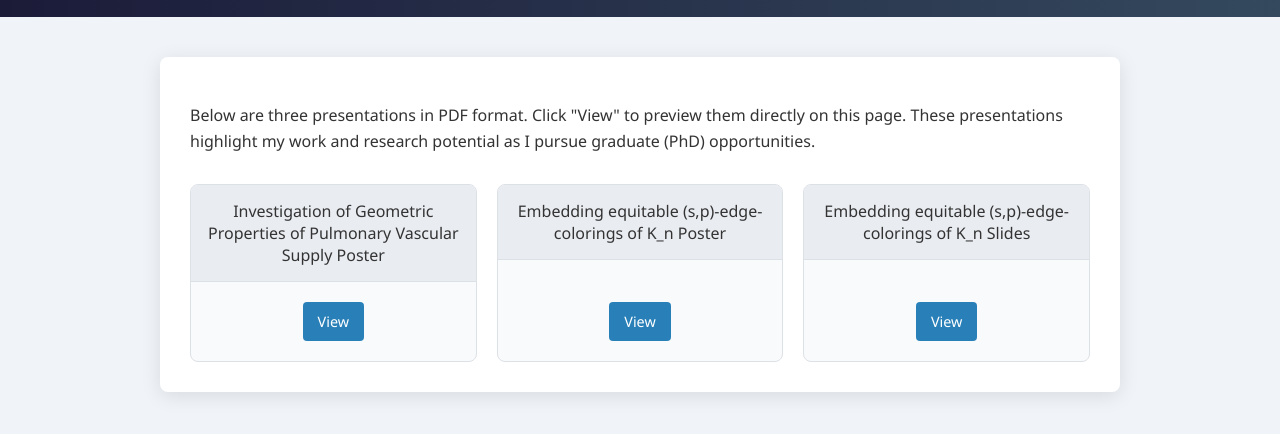
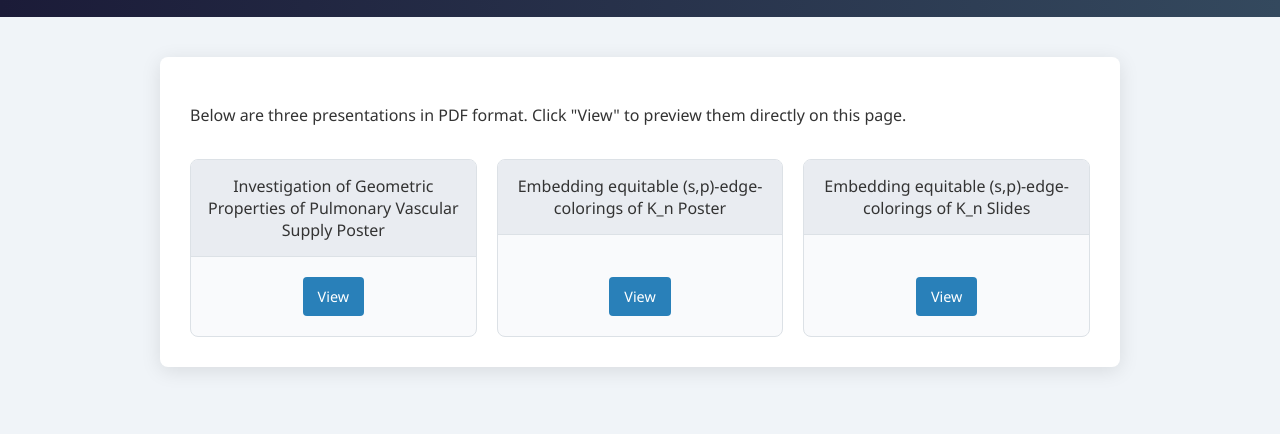
Before and after one commit to staffordyerger/Presentations, a plain HTML site: page index.html in a window 1280 px wide. Shown: the part 62-496 px from the top of the page. Drawn offline with Linux system fonts and the light colour scheme.

Commit message:
Update index.html

```diff
--- a/index.html
+++ b/index.html
@@ -148,7 +148,7 @@
 </header>
 
 <div class="container">
-    <p>Below are three presentations in PDF format. Click "View" to preview them directly on this page. These presentations highlight my work and research potential as I pursue graduate (PhD) opportunities.</p>
+    <p>Below are three presentations in PDF format. Click "View" to preview them directly on this page.</p>
     <div class="pdf-list">
         <div class="pdf-item">
             <div class="pdf-title">Investigation of Geometric Properties of Pulmonary Vascular Supply Poster</div>
```
